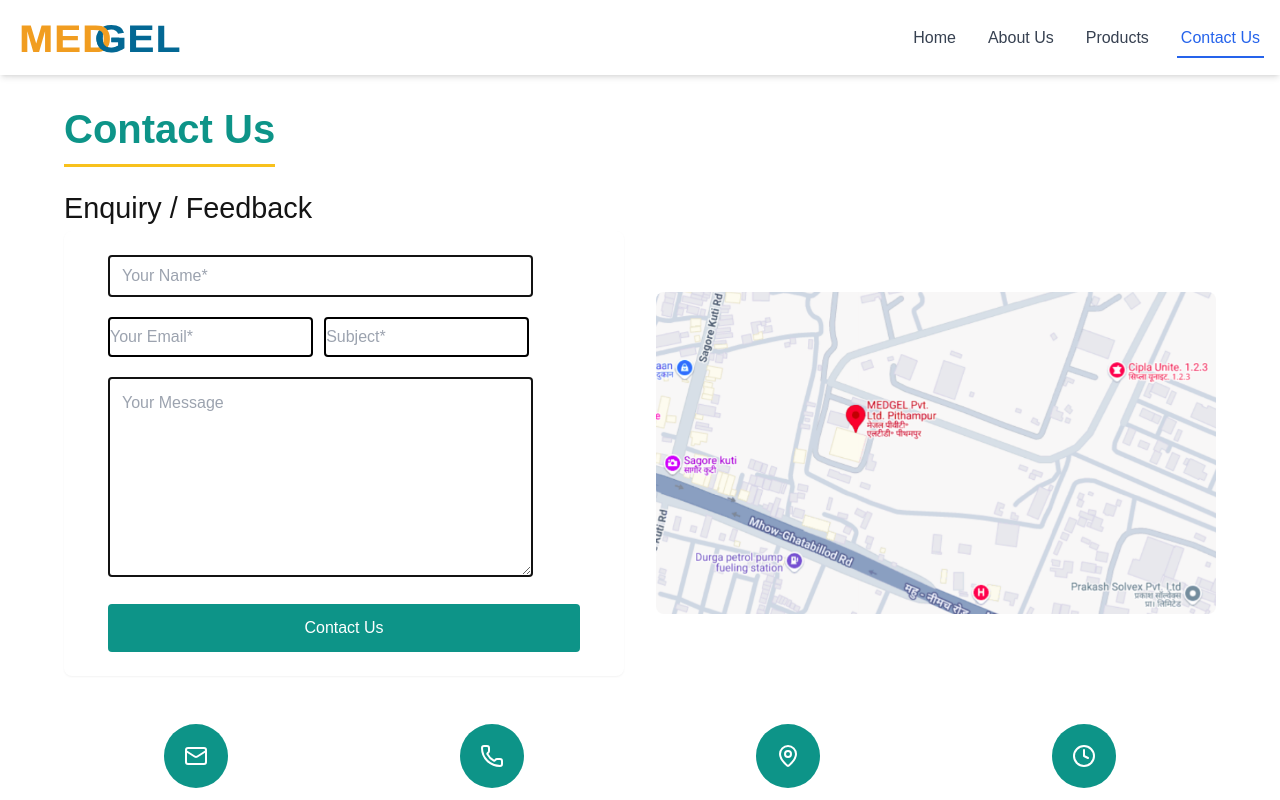
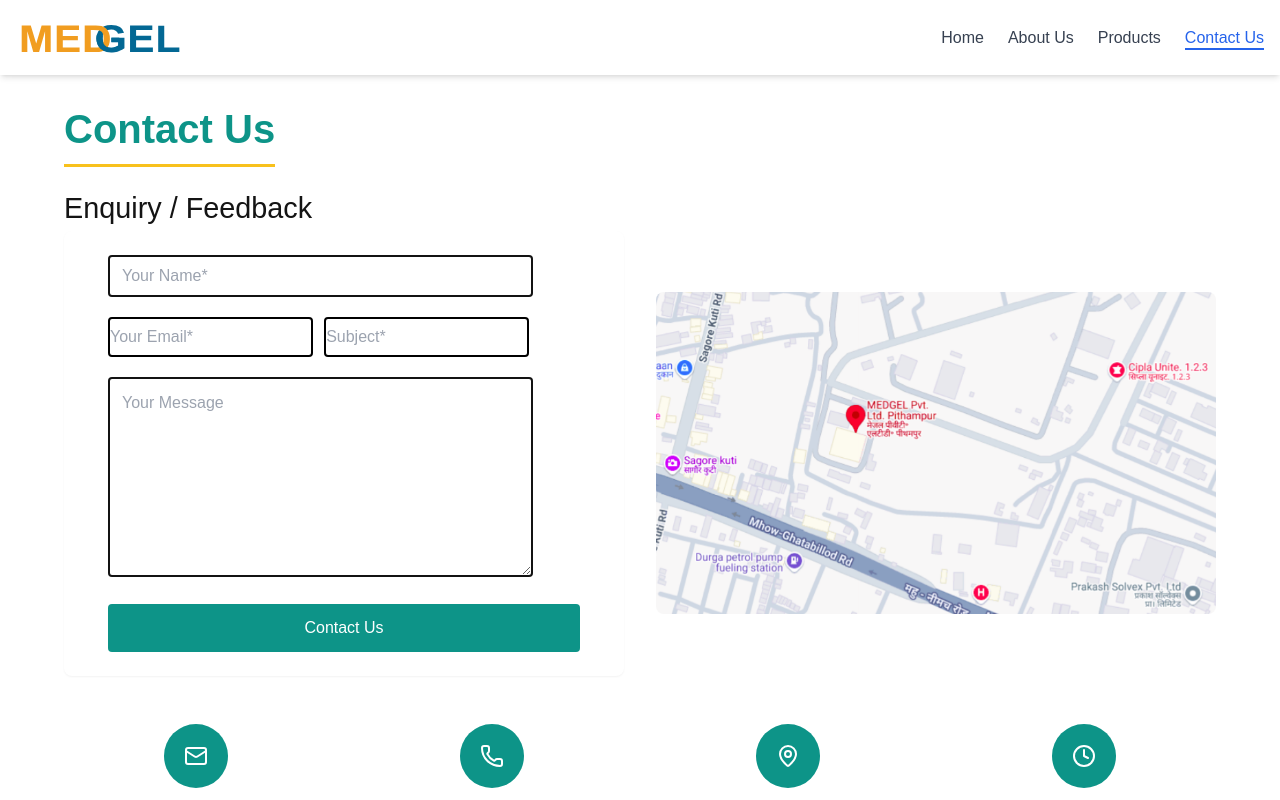
Before and after one commit to anurag-verma-india/medgel-nextjs, a Next.js app: page /contact in a window 1280 px wide. Shown: the top 800 px of the page. Built offline with nearby package versions, Linux system fonts and the light colour scheme.

Commit message:
Header: Fixed extra space on the right

```diff
--- a/src/app/_common_component/Header.tsx
+++ b/src/app/_common_component/Header.tsx
@@ -73,7 +73,7 @@
 
   return (
     <header className="sticky top-0 z-50 bg-white shadow-md">
-      <div className="container mx-auto px-4">
+      <div className="mx-auto max-w-7xl px-4">
         <div className="flex items-center justify-between py-4">
           {/* Logo */}
           <Link href="/home">
@@ -95,7 +95,8 @@
               <div key={item.label} className="group relative">
                 <Link
                   href={item.href}
-                  className={`relative block px-1 py-2 ${
+                  // className={`relative block px-1 py-2 ${
+                  className={`relative block ${
                     isCurrentPage(item)
                       ? "font-medium text-blue-600"
                       : "text-gray-700 hover:text-blue-600"
@@ -103,7 +104,9 @@
                 >
                   {item.label}
                   {isCurrentPage(item) && (
-                    <span className="absolute bottom-0 left-0 h-0.5 w-full bg-blue-600"></span>
+                    <>
+                      <span className="absolute bottom-0 left-0 h-0.5 w-full bg-blue-600"></span>
+                    </>
                   )}
                 </Link>
 
```
